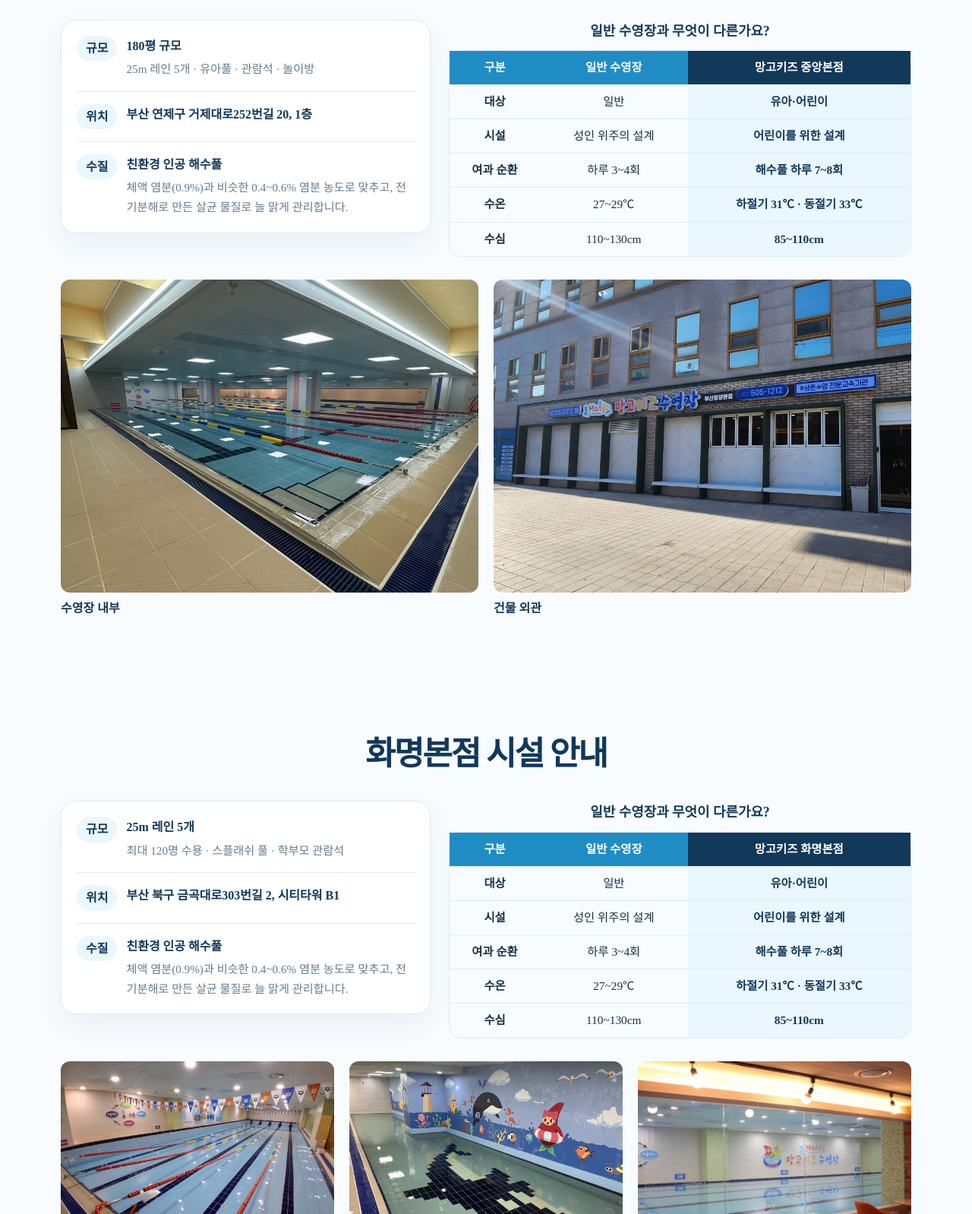
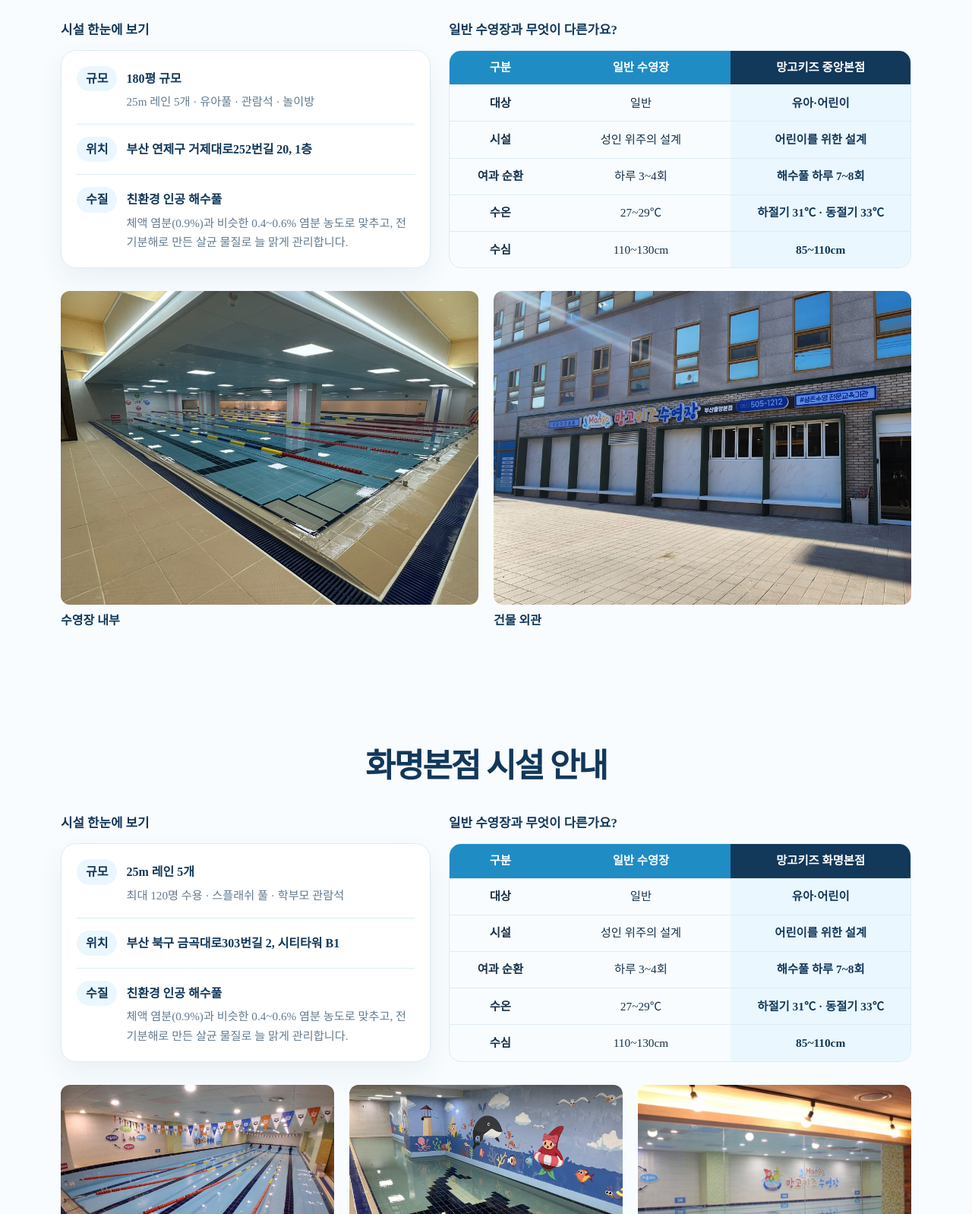
Before and after one commit to keichirotaku/mango-kids-swimming-school, a plain HTML site: page index.html in a window 1280 px wide. Shown: the part 2720-4318 px from the top of the page at 76% size. Drawn offline with Linux system fonts and the light colour scheme; some packages are replaced by stand-ins of ours; a script that the page names is missing; a web font is replaced by a local one.

Commit message:
두 지점 시설 요약 카드와 비교표 정렬

```diff
--- a/index.html
+++ b/index.html
@@ -93,15 +93,18 @@
     @media(max-width:390px){.steps{grid-template-columns:1fr}}
     .staff-entry{display:inline-flex;align-items:center;gap:8px;padding:7px 13px;border:1px solid #8299aa;border-radius:8px;background:transparent;color:#f3f8fc;font:inherit}
     .staff-entry small{color:#c3d5e2}
-    .facility-layout{display:grid;grid-template-columns:minmax(0,1fr) minmax(0,1.25fr);gap:24px;align-items:start}
-    .facility-summary{margin:0;padding:4px 20px;background:white;border:1px solid var(--line);border-radius:20px;box-shadow:var(--shadow)}
+    .facility-layout{display:grid;grid-template-columns:minmax(0,1fr) minmax(0,1.25fr);gap:24px;align-items:stretch}
+    .facility-column{display:flex;flex-direction:column;min-width:0}
+    .facility-column h3{margin:0 0 12px;text-align:left;font-size:1.05rem;color:var(--navy)}
+    .facility-summary{display:flex;flex-direction:column;justify-content:space-between;flex:1;margin:0;padding:4px 20px;background:white;border:1px solid var(--line);border-radius:20px;box-shadow:var(--shadow)}
     .facility-summary > div{display:grid;grid-template-columns:auto 1fr;gap:12px;align-items:start;padding:16px 0}
     .facility-summary > div + div{border-top:1px solid var(--line)}
     .facility-summary dt{border-radius:999px;background:var(--sky);color:var(--navy);padding:3px 12px;font-weight:800}
-    .facility-summary dd{margin:0;color:var(--navy)}
+    .facility-summary dd{margin:0;padding-top:3px;color:var(--navy)}
     .facility-summary dd span{display:block;margin-top:4px;color:var(--muted);font-size:.95rem}
-    .facility-layout table{width:100%;border:1px solid var(--line);border-radius:16px;overflow:hidden;border-spacing:0;font-size:.96rem;text-align:center}
-    .facility-layout caption{padding-bottom:10px;color:var(--navy);font-size:1.12rem;font-weight:800}
+    .facility-table-wrap{flex:1;border:1px solid var(--line);border-radius:16px;overflow:hidden}
+    .facility-layout table{table-layout:fixed;width:100%;height:100%;border-spacing:0;font-size:.96rem;text-align:center}
+    .facility-layout thead th:first-child{width:22%}
     .facility-layout th,.facility-layout td{padding:9px 6px;text-align:center;overflow-wrap:anywhere}
     .facility-layout thead th{background:var(--blue);color:white}
     .facility-layout thead th:last-child{background:var(--navy)}
@@ -201,13 +204,18 @@
       <div class="wrap">
         <div class="section-heading"><h2 id="facilities-title">중앙본점 시설 안내</h2></div>
         <div class="facility-layout">
+          <div class="facility-column">
+            <h3>시설 한눈에 보기</h3>
             <dl class="facility-summary">
               <div><dt>규모</dt><dd><strong>180평 규모</strong><span>25m 레인 5개 · 유아풀 · 관람석 · 놀이방</span></dd></div>
               <div><dt>위치</dt><dd><strong>부산 연제구 거제대로252번길 20, 1층</strong></dd></div>
               <div><dt>수질</dt><dd><strong>친환경 인공 해수풀</strong><span>체액 염분(0.9%)과 비슷한 0.4~0.6% 염분 농도로 맞추고, 전기분해로 만든 살균 물질로 늘 맑게 관리합니다.</span></dd></div>
             </dl>
-          <div>
-            <table><caption>일반 수영장과 무엇이 다른가요?</caption><thead><tr><th scope="col">구분</th><th scope="col">일반 수영장</th><th scope="col">망고키즈 중앙본점</th></tr></thead>
+          </div>
+          <div class="facility-column">
+            <h3 id="jungang-comparison-title">일반 수영장과 무엇이 다른가요?</h3>
+            <div class="facility-table-wrap">
+              <table aria-labelledby="jungang-comparison-title"><thead><tr><th scope="col">구분</th><th scope="col">일반 수영장</th><th scope="col">망고키즈 중앙본점</th></tr></thead>
                 <tbody>
                   <tr><th scope="row">대상</th><td>일반</td><td>유아·어린이</td></tr>
                   <tr><th scope="row">시설</th><td>성인 위주의 설계</td><td>어린이를 위한 설계</td></tr>
@@ -216,6 +224,7 @@
                   <tr><th scope="row">수심</th><td>110~130cm</td><td>85~110cm</td></tr>
                 </tbody>
               </table>
+            </div>
           </div>
         </div>
         <div class="facility-photos">
@@ -229,13 +238,18 @@
       <div class="wrap">
         <div class="section-heading"><h2 id="hwamyeong-facilities-title">화명본점 시설 안내</h2></div>
         <div class="facility-layout">
+          <div class="facility-column">
+            <h3>시설 한눈에 보기</h3>
             <dl class="facility-summary">
               <div><dt>규모</dt><dd><strong>25m 레인 5개</strong><span>최대 120명 수용 · 스플래쉬 풀 · 학부모 관람석</span></dd></div>
               <div><dt>위치</dt><dd><strong>부산 북구 금곡대로303번길 2, 시티타워 B1</strong></dd></div>
               <div><dt>수질</dt><dd><strong>친환경 인공 해수풀</strong><span>체액 염분(0.9%)과 비슷한 0.4~0.6% 염분 농도로 맞추고, 전기분해로 만든 살균 물질로 늘 맑게 관리합니다.</span></dd></div>
             </dl>
-          <div>
-            <table><caption>일반 수영장과 무엇이 다른가요?</caption><thead><tr><th scope="col">구분</th><th scope="col">일반 수영장</th><th scope="col">망고키즈 화명본점</th></tr></thead>
+          </div>
+          <div class="facility-column">
+            <h3 id="hwamyeong-comparison-title">일반 수영장과 무엇이 다른가요?</h3>
+            <div class="facility-table-wrap">
+              <table aria-labelledby="hwamyeong-comparison-title"><thead><tr><th scope="col">구분</th><th scope="col">일반 수영장</th><th scope="col">망고키즈 화명본점</th></tr></thead>
                 <tbody>
                   <tr><th scope="row">대상</th><td>일반</td><td>유아·어린이</td></tr>
                   <tr><th scope="row">시설</th><td>성인 위주의 설계</td><td>어린이를 위한 설계</td></tr>
@@ -244,6 +258,7 @@
                   <tr><th scope="row">수심</th><td>110~130cm</td><td>85~110cm</td></tr>
                 </tbody>
               </table>
+            </div>
           </div>
         </div>
         <div class="facility-photos">
```
Lines whose indentation alone changed are shown as unchanged.
